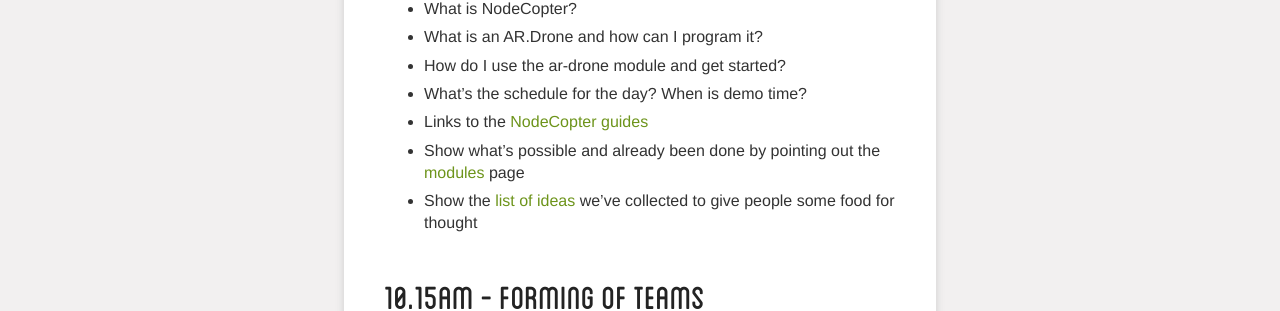
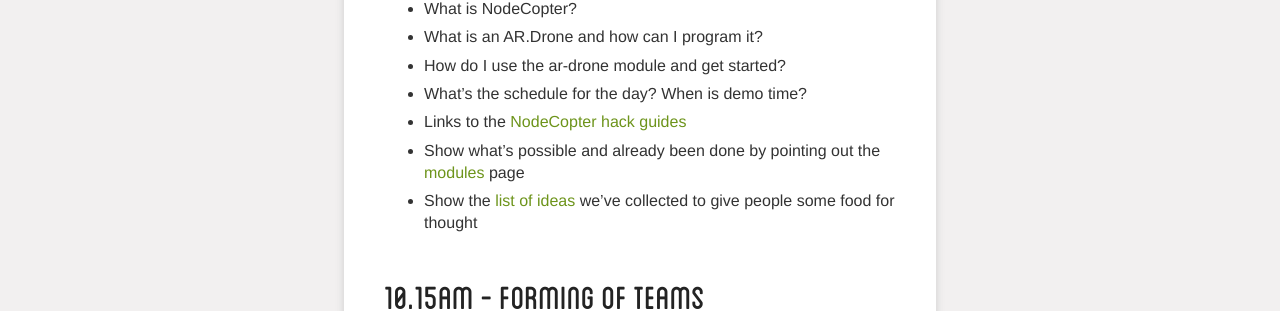
Before and after one commit to nodecopter/nodecopter.com, a Jekyll site: the page built from organize.md, in a window 1280 px wide and 900 px high, scrolled down 11638 px. Shown: the part 147-458 px from the top of the window. Built offline with Jekyll 4.4.1, drawn with Linux system fonts in a browser that asks for light colours; Markdown is read by kramdown in place of the engine named in the settings.

Commit message:
Fix links to guides

```diff
--- a/organize.md
+++ b/organize.md
@@ -359,7 +359,7 @@ points should be explained in the presentation, so everybody can have fun:
 * What is an AR.Drone and how can I program it?
 * How do I use the ar-drone module and get started?
 * What's the schedule for the day? When is demo time?
-* Links to the [NodeCopter guides](/guides)
+* Links to the [NodeCopter hack guides](/hack)
 * Show what's possible and already been done by pointing out the [modules](/modules) page
 * Show the [list of ideas](/ideas) we've collected to give people some food for thought
 
```
